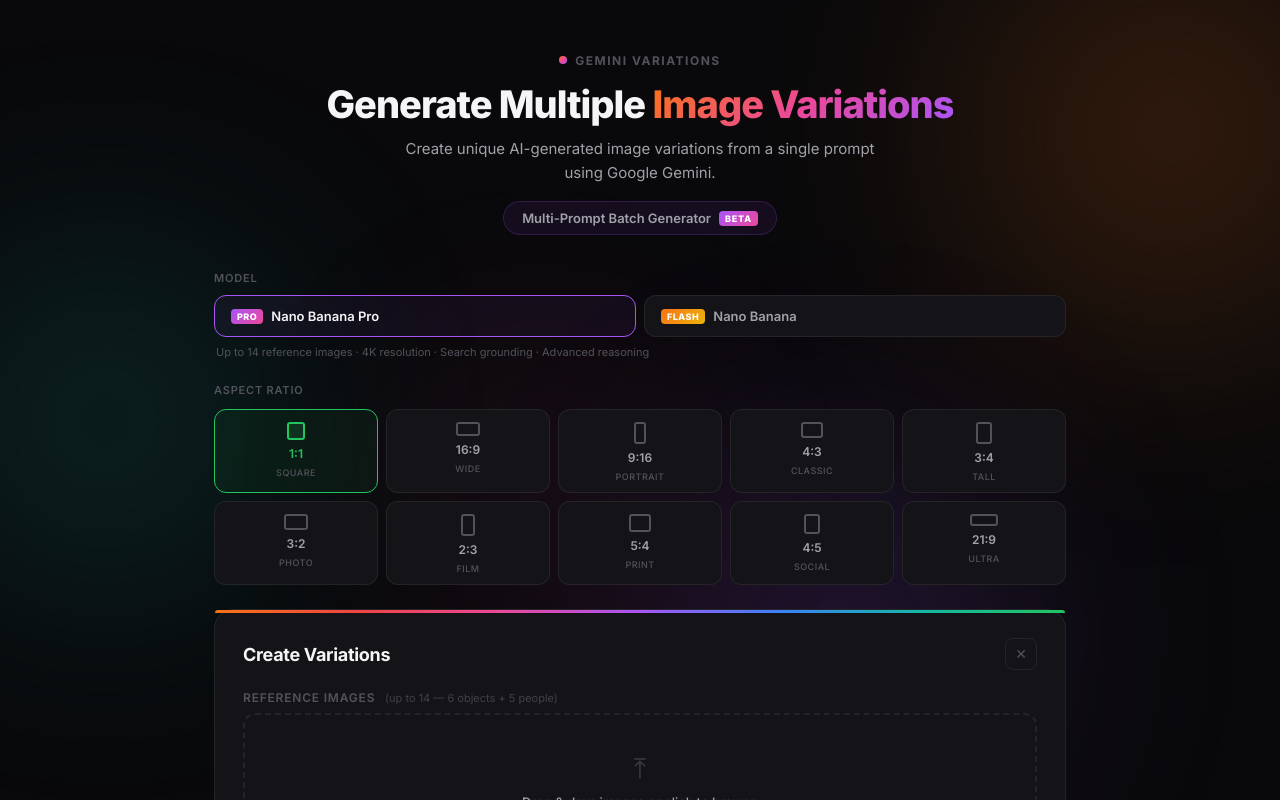
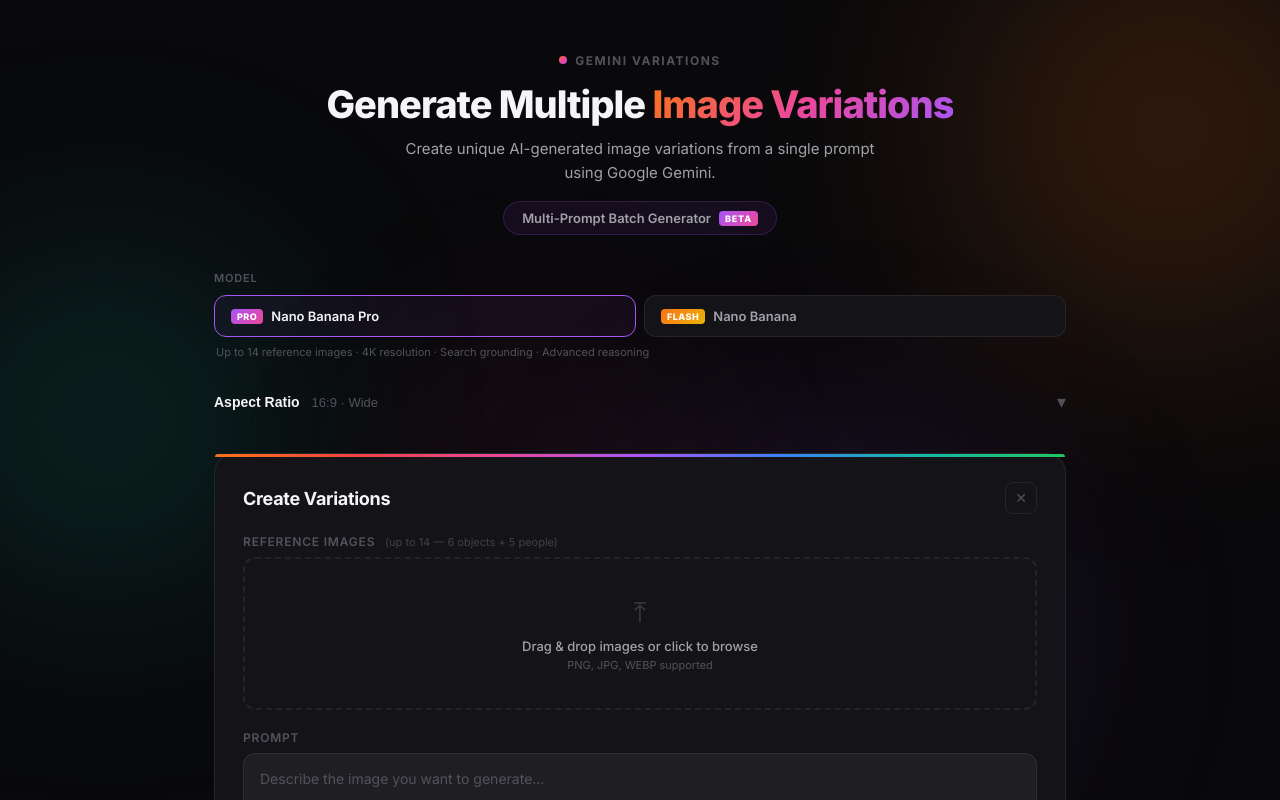
Before and after one commit to matt-norris/gemini-multiple-variations, a Next.js app: page / in a window 1280 px wide. Built offline with nearby package versions, Linux system fonts and the light colour scheme.

Commit message:
feat: Implement a collapsible aspect ratio selector with updated default value and corresponding styles.

```diff
--- a/app/globals.css
+++ b/app/globals.css
@@ -279,14 +279,60 @@
   margin-bottom: 24px;
 }
 
+.ratio-section-toggle {
+  width: 100%;
+  display: flex;
+  align-items: center;
+  gap: 12px;
+  padding: 8px 0;
+  background: transparent;
+  border: none;
+  cursor: pointer;
+  margin-bottom: 8px;
+  text-align: left;
+}
+
 .ratio-section-label {
   display: block;
-  font-size: 11px;
-  font-weight: 600;
-  color: var(--text-muted);
-  text-transform: uppercase;
-  letter-spacing: 0.8px;
-  margin-bottom: 12px;
+  font-size: 14px;
+  font-weight: 700;
+  color: var(--text-primary);
+  flex-shrink: 0;
+}
+
+.ratio-section-current {
+  font-size: 13px;
+  color: var(--text-muted);
+  font-weight: 500;
+  flex: 1;
+  white-space: nowrap;
+  overflow: hidden;
+  text-overflow: ellipsis;
+}
+
+.ratio-section-chevron {
+  font-size: 18px;
+  color: var(--text-muted);
+  transition: transform 0.3s ease;
+}
+
+.ratio-section-chevron.open {
+  transform: rotate(180deg);
+}
+
+.ratio-grid-wrapper {
+  overflow: hidden;
+  max-height: 500px;
+  transition: max-height 0.3s ease, opacity 0.3s ease, margin-top 0.3s ease;
+  opacity: 1;
+  margin-top: 8px;
+}
+
+.ratio-grid-wrapper.collapsed {
+  max-height: 0;
+  opacity: 0;
+  margin-top: 0;
+  pointer-events: none;
 }
 
 .ratio-grid {
--- a/app/page.tsx
+++ b/app/page.tsx
@@ -128,7 +128,7 @@
     const [negativePrompt, setNegativePrompt] = useState("");
     const [activePreset, setActivePreset] = useState<string | null>(null);
     const [count, setCount] = useState(4);
-    const [aspectRatio, setAspectRatio] = useState("1:1");
+    const [aspectRatio, setAspectRatio] = useState("16:9");
     const [imageSize, setImageSize] = useState("1K");
     const [model, setModel] = useState<"pro" | "flash">("pro");
     const [enableSearch, setEnableSearch] = useState(false);
@@ -137,6 +137,7 @@
     const [completedCount, setCompletedCount] = useState(0);
     const [referenceImages, setReferenceImages] = useState<RefImage[]>([]);
     const [dragOver, setDragOver] = useState(false);
+    const [ratioCollapsed, setRatioCollapsed] = useState(true);
     const [lightboxItem, setLightboxItem] = useState<{ item: GeneratedImage; idx: number } | null>(null);
     const fileInputRef = useRef<HTMLInputElement>(null);
 
@@ -404,7 +405,20 @@
 
                 {/* Aspect Ratio Selector */}
                 <div className="ratio-section">
+                    <button
+                        className="ratio-section-toggle"
+                        onClick={() => setRatioCollapsed(!ratioCollapsed)}
+                        type="button"
+                    >
                         <span className="ratio-section-label">Aspect Ratio</span>
+                        <span className="ratio-section-current">
+                            {ASPECT_RATIOS.find((ar) => ar.value === aspectRatio)?.label || aspectRatio}
+                            {" · "}
+                            {ASPECT_RATIOS.find((ar) => ar.value === aspectRatio)?.subtitle || ""}
+                        </span>
+                        <span className={`ratio-section-chevron${!ratioCollapsed ? " open" : ""}`}>&#x25BE;</span>
+                    </button>
+                    <div className={`ratio-grid-wrapper${ratioCollapsed ? " collapsed" : ""}`}>
                         <div className="ratio-grid">
                             {ASPECT_RATIOS.map((ar) => (
                                 <button
@@ -421,6 +435,7 @@
                                     <div className="ratio-subtitle">{ar.subtitle}</div>
                                 </button>
                             ))}
+                        </div>
                     </div>
                 </div>
 
```
Lines whose indentation alone changed are shown as unchanged.
